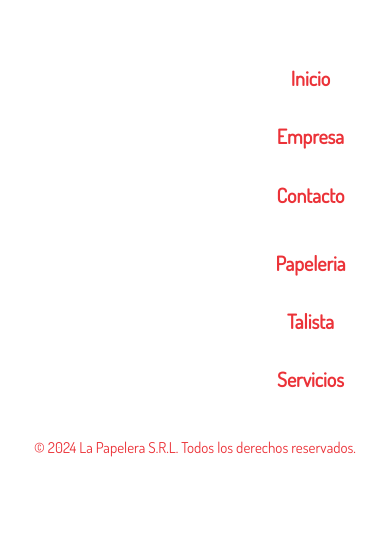
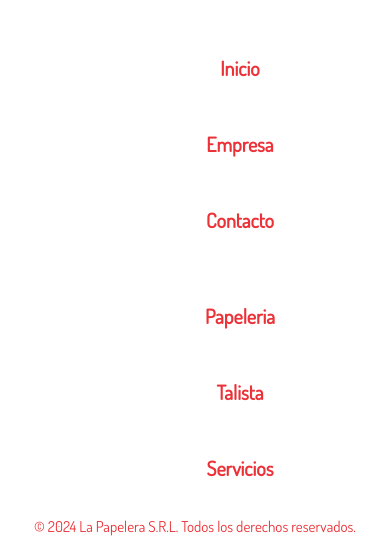
Before and after one commit to knbgproyectos/2daPreentrega_BudeNatalia, a website: page index.html in a window 390 px wide. Shown: the part 2887-3433 px from the top of the page. Before the commit the page ends 3354 px from the top, so only its background shows below. Drawn offline with nearby package versions, Linux system fonts and the light colour scheme; files whose address does not match are found by name.

Commit message:
Ajuste de Aplicación de anidación en Index (Imagen y Opciones de servicios) y modificación de responsive.

```diff
--- a/assets/styles/scss/styles.scss
+++ b/assets/styles/scss/styles.scss
@@ -131,8 +131,10 @@
   .listacontacto a {
     padding: 5%;
     color: #eb3238;
-    font-size: 20px;
+    font-family: "Dosis";
+    font-size: 15px;
     font-weight: bold;
+    text-decoration: none;
   }
   .pieBox4 {
     width: 25%;
@@ -150,8 +152,10 @@
   .listaopciones a {
     padding: 5%;
     color: #eb3238;
-    font-size: 20px;
+    font-family: "Dosis";
+    font-size: 15px;
     font-weight: bold;
+    text-decoration: none;
   }
 
   @media screen and (max-width:480px) {
@@ -226,7 +230,7 @@
         flex-direction: column;
         justify-content: space-evenly;
         align-content: left;
-        padding: 5% 5% 0% 35%;
+        padding: 1%;
       }
       .listacontacto a {
         color: #eb3238;
@@ -243,7 +247,7 @@
         flex-direction: column;
         justify-content: space-evenly;
         align-content: left;
-        padding: 0% 5% 5% 35%;
+        padding: 1%;
       }
       .listaopciones a {
         color: #eb3238;
@@ -392,7 +396,7 @@
         justify-content: space-around;
         align-items: center;
         background-color: #bf4953;
-        width: 515px;
+        width: 600px;
         height: 80%;
         padding: 5%;
         margin: 5px;
```
Also changed, not shown: assets/styles/css/styles.css, 1 other file.
